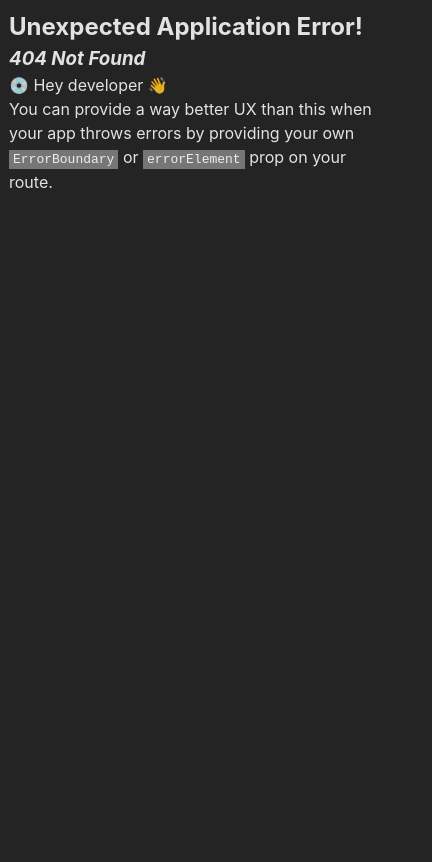
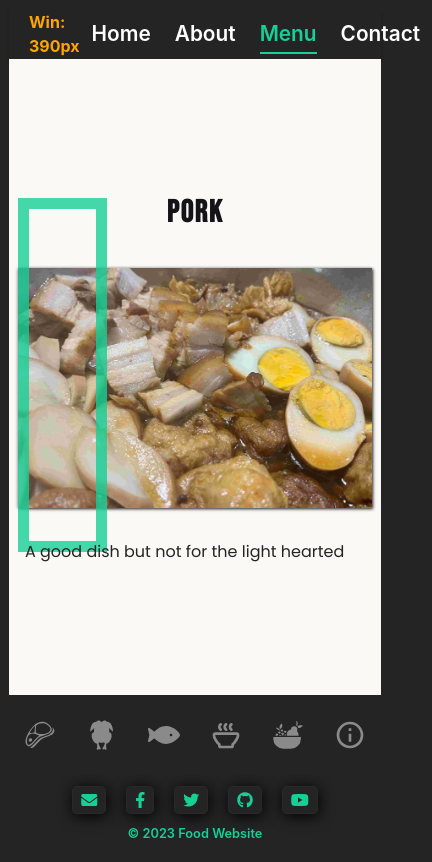
Before and after one commit to Itosan2/food, a React (Vite) app: page /food/menu in a window 390 px wide. Before the commit this address had no page. Shown: the whole page, 432 px wide, since content can reach past the window. Built offline with nearby package versions, Linux system fonts and the light colour scheme.

Commit message:
mobile update

```diff
--- a/src/App.jsx
+++ b/src/App.jsx
@@ -8,6 +8,7 @@ import {
   RouterProvider,
   Navigate,
   useLocation,
+  useNavigate,
 } from "react-router-dom";
 import { AnimatePresence } from "framer-motion";
 import Home from "./components/Home";
@@ -35,13 +36,11 @@ import MenuYong from "./pages/menu/MenuYong";
 import MenuFruit from "./pages/menu/MenuFruit";
 import MenuChili from "./pages/menu/MenuChili";
 
-import "./js/index";
-
 function App() {
   const router = createBrowserRouter(
     createRoutesFromElements(
-      <Route path="/" element={<RootLayout />}>
-        <Route index element={<Home />} />
+      <Route path="food" element={<RootLayout />}>
+        <Route index path="home" element={<Home />} />
         <Route path="about" element={<About />}>
           <Route index element={<Navigate to="meal" />} />
           <Route path="meal" element={<MealFrame />} />
--- a/src/components/Header.jsx
+++ b/src/components/Header.jsx
@@ -1,15 +1,23 @@
-import React, { useState } from "react";
-import { Link, NavLink, useLocation } from "react-router-dom";
+import React, { useEffect } from "react";
+import { Link, NavLink, useLocation, useNavigate } from "react-router-dom";
 import logoImg from "../assets/logo_1.png";
 import WinSize from "./WinSize";
 
 export default function Header() {
   const location = useLocation();
   // const isActive = location.pathname === "/menu";
-  const isActive = location.pathname.startsWith("/menu");
+  const isActive = location.pathname.startsWith("/food/menu");
+
+  const navigate = useNavigate();
+  useEffect(() => {
+    if (location === "/food/home") {
+      navigate("/home");
+    }
+  }, [location.pathname, navigate]);
+
   return (
     <header>
-      <Link to="/">
+      <Link to="home">
         <div className={`header-logo ${isActive ? "" : "active"}`}>
           {/* <div className="header-logo"> */}
           <span>ch</span>
@@ -24,7 +32,7 @@ export default function Header() {
       <nav className="navbar">
         <ul className="navbar-list">
           <li>
-            <NavLink to="/" className="navbar-item">
+            <NavLink to="home" className="navbar-item">
               Home
             </NavLink>
           </li>
--- a/src/css/index.css
+++ b/src/css/index.css
@@ -1,6 +1,6 @@
 *,
-::after,
-::before {
+*::after,
+*::before {
   margin: 0;
   padding: 0;
   box-sizing: border-box;
--- a/src/css/menu.css
+++ b/src/css/menu.css
@@ -24,10 +24,14 @@
 }
 
 .menu-content {
-  /* margin: 0 12rem; */
+  width: 75%;
   padding: 1rem;
   transition: all 0.5 ease;
   /* border: 5px solid blue; */
+}
+
+menu-content-para {
+  margin: 0;
 }
 
 .navbar-container {
@@ -154,7 +158,7 @@ img {
   object-fit: cover;
   /* position: absolute; */
   max-height: 20rem;
-  margin: auto;
+  margin: 1rem auto;
   box-shadow: 1px 1px 3px rgba(var(--bg-darka), 1),
     -1px 0 3px rgba(var(--bg-darka), 0.2);
 }
@@ -177,37 +181,62 @@ img {
 /* Small Screens*/
 @media only screen and (max-width: 750px) {
   .menu-section {
-    display: grid;
-    grid-template-rows: 5fr 1fr;
+    position: relative;
     margin: 0;
+    /* border: 2px solid red; */
+    min-height: calc(100vh - 8rem);
+    transition: all ease 0.3s;
   }
   .menu-content {
-    grid-row: 1/2;
-    /* margin: 20px; */
-    height: 100vh;
+    display: flex;
+    width: 100%;
+    align-items: center;
+    padding: 0;
+    margin: 0 auto 5rem;
     /* z-index: -2; */
+    /* border: 2px solid green; */
   }
 
+  .navbar-container {
+    /* grid-row: 2/3; */
+    /* bottom: 0; */
+    position: absolute;
+    bottom: 0;
+    width: 100%;
+    height: 5rem;
+    z-index: 2;
+    /* border: 2px solid orange; */
+  }
+  .menu-side {
+    display: none;
+  }
+  .menu-model {
+    width: 100%;
+    margin: 0 auto;
+  }
   .model-title {
-    /* margin-left: 2rem; */
     text-align: center;
+    font-size: 8vw;
   }
 
   .img-container {
-    margin: auto;
+    width: 95%;
+    margin: 1rem auto;
     left: 0;
-    /* height: 15rem; */
   }
 
-  img-container .img {
-    max-width: 20rem;
+  .img-container img {
+    /* max-width: 20rem; */
+    width: 100%;
     top: 2rem;
+    height: 240px;
   }
 
   .square {
-    height: 15.3rem;
-    width: 12rem;
-    top: -12%;
+    height: 130%;
+    width: 25%;
+    top: -20%;
+    left: 0;
     /* margin-left: -2rem; */
     border-width: 0.7rem;
   }
@@ -216,37 +245,30 @@ img {
     font-size: 0.8rem;
   }
 
-  .paragraph1,
-  .paragraph2 {
-    margin: 1rem 4rem;
-    width: minmax(300px, 400px);
+  .paragraph1 {
+    margin: 1rem 1rem 0;
+    /* width: minmax(300px, 400px); */
   }
 
-  .navbar-container {
-    grid-row: 2/3;
-    position: fixed;
-    bottom: 0;
-    width: 100vw;
-    height: 5rem;
-    z-index: 2;
-  }
   .logo {
     display: none;
   }
   .nav-menu {
     flex-direction: row;
     padding-top: 0;
+    justify-content: center;
   }
   .nav-link {
     justify-content: center;
   }
 
   .nav-item {
-    width: 10rem;
+    width: 4.5rem;
   }
   .nav-icon {
     width: 2rem;
     height: 3rem;
+    margin: 0;
   }
 }
 /* Large Screens*/
@@ -267,13 +289,9 @@ img {
     margin-left: 10rem;
   }
   .img-container {
-    height: 25rem;
+    /* height: 25rem; */
   }
 
-  img {
-    top: 3rem;
-    left: 5rem;
-  }
   .square {
     /* position: absolute; */
     height: 18rem;
--- a/src/pages/MenuContent.jsx
+++ b/src/pages/MenuContent.jsx
@@ -8,11 +8,7 @@ export default function MenuContent() {
   return (
     <div className="menu-content">
       <Outlet title={"hoooo"} />
-
-      <p>
-        The red fox (Vulpes vulpes) is the largest of the true foxes and one of
-        the most widely distributed members of the order Carnivora.
-      </p>
+      {/* <h1 className="menu-side">Hellow sfsffsfsfsfsfff ffsfsfsfsfssffsf</h1> */}
     </div>
   );
 }
--- a/src/pages/MenuNavbar.jsx
+++ b/src/pages/MenuNavbar.jsx
@@ -12,17 +12,9 @@ import { easeOut, motion as m } from "framer-motion";
 import Model from "./menu/Model";
 
 export default function MenuNavbar() {
-  const location = useLocation();
-  const navigate = useNavigate();
-  useEffect(() => {
-    if (location === "/menu/about") {
-      navigate("/description");
-    }
-  }, [location.pathname, navigate]);
-
   return (
     <div className="navbar-container">
-      <Link to="/">
+      <NavLink to="/food/home">
         <m.div
           className="logo"
           initial={{ opacity: 0 }}
@@ -43,7 +35,7 @@ export default function MenuNavbar() {
           <span className="logo-text3">o</span>
           <span className="logo-text4">ng</span>
         </m.div>
-      </Link>
+      </NavLink>
       <ul className="nav-menu">
         <li className="nav-item">
           <NavLink
--- a/src/pages/menu/MenuFruit.jsx
+++ b/src/pages/menu/MenuFruit.jsx
@@ -7,7 +7,9 @@ export default function MenuFruit() {
     <Model
       title={"Fruit"}
       img={MenuFruitImg}
-      paragraph1={"Fruit fruit fruit...."}
+      paragraph1={
+        "Lorem Ipsum is simply dummy text of the printing and typesetting industry. Lorem Ipsum has been the industry's standard dummy text ever since the 1500s, when an unknown printer took a galley of type and scrambled it to make a type specimen book. It has survived not only five centuries, but also the leap into electronic typesetting, remaining essentially unchanged. It was popularised in the 1960s with the release of Letraset sheets containing Lorem Ipsum passages, and more recently with desktop publishing software like Aldus PageMaker including versions of Lorem Ipsum."
+      }
       paragraph2={""}
     />
   );
--- a/src/pages/menu/Model.jsx
+++ b/src/pages/menu/Model.jsx
@@ -44,8 +44,6 @@ export default function Model(props) {
         transition={{ delay: 0.25, duration: 0.5, ease: easeOut }}
       >
         <p className="paragraph1">{props.paragraph1}</p>
-        <br />
-        <p className="paragraph2">{props.paragraph2}</p>
       </m.div>
     </m.div>
   );
--- a/vite.config.js
+++ b/vite.config.js
@@ -3,6 +3,6 @@ import react from "@vitejs/plugin-react";
 
 // https://vitejs.dev/config/
 export default defineConfig({
-  base: "https://itosan2.github.io/van-life",
+  base: "https://itosan2.github.io/food",
   plugins: [react()],
 });
```
Also changed, not shown: 1 other file (tests, documents, lock files or other folders).
